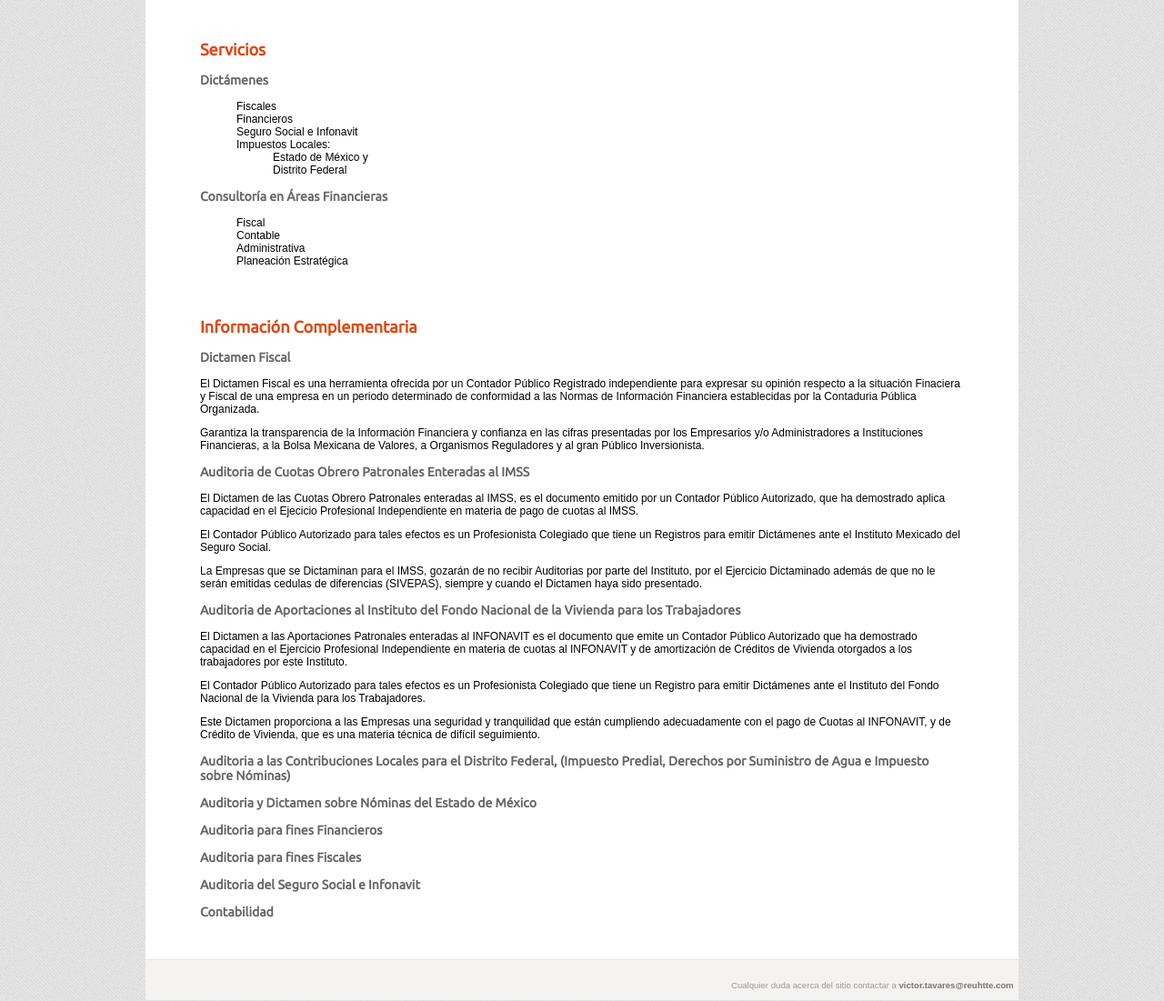
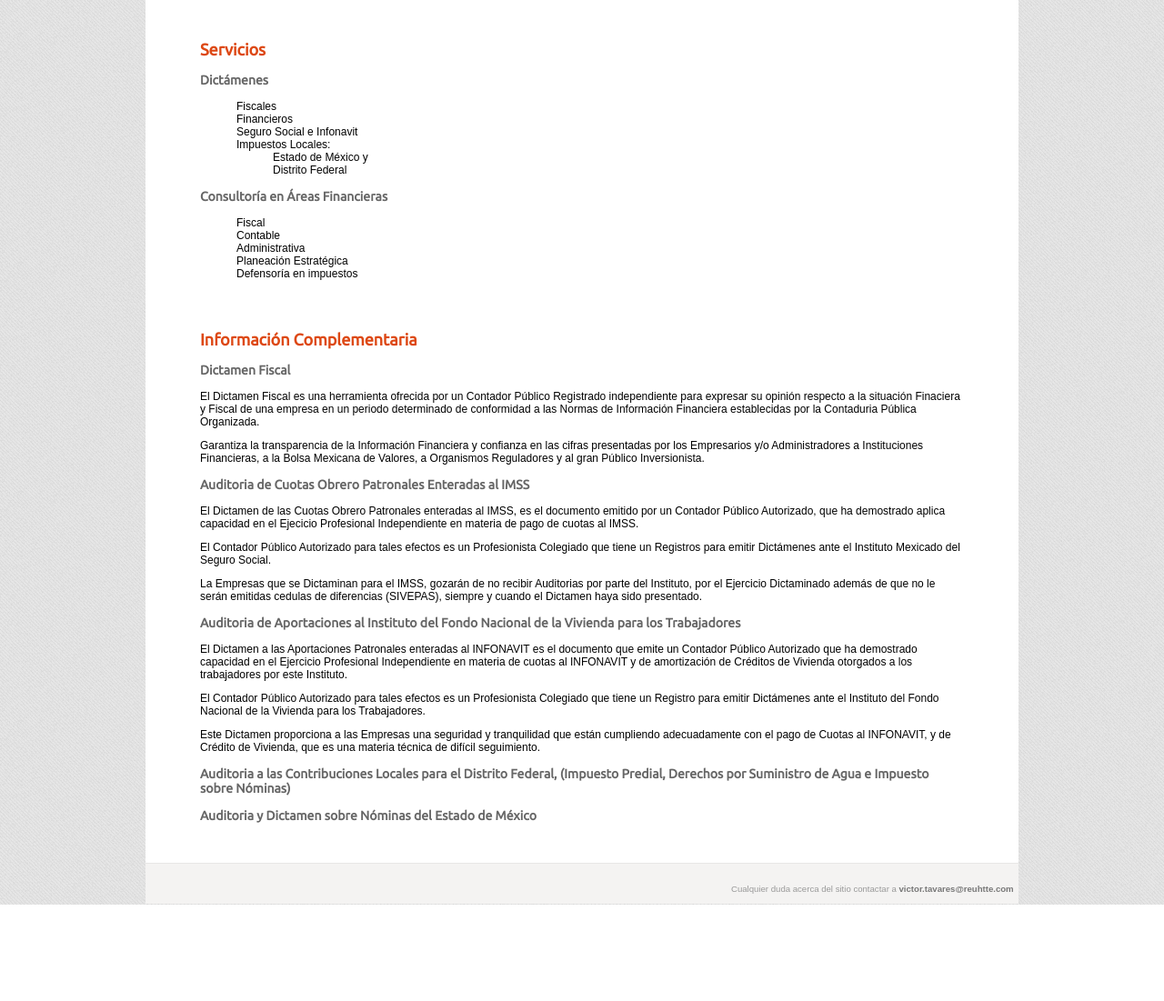
Before and after one commit to reuhtte/apce, a PHP site: page /servicios/ in a window 1280 px wide. Shown: the part 132-1233 px from the top of the page at 91% size. After the commit the page ends 1127 px from the top, so only its background shows below. Run offline with PHP 8.4, Linux system fonts and the light colour scheme.

Commit message:
- se quita texto en servicios

```diff
--- a/htdocs/servicios.php
+++ b/htdocs/servicios.php
@@ -81,6 +81,7 @@ require_once dirname(__FILE__).'/config.inc.php'
                                 <li>Contable</li>
                                 <li>Administrativa</li>
                                 <li>Planeación Estratégica</li>
+                                <li>Defensoría en impuestos</li>
                             </ul>
                         </p>
                         <br/><br/>
@@ -119,14 +120,6 @@ require_once dirname(__FILE__).'/config.inc.php'
 
                         <h3 style="color: #666;">Auditoria y Dictamen sobre N&oacute;minas del Estado de M&eacute;xico</h3>
 
-                        <h3 style="color: #666;">Auditoria para fines Financieros</h3>
-
-                        <h3 style="color: #666;">Auditoria para fines Fiscales</h3>
-
-                        <h3 style="color: #666;">Auditoria del Seguro Social e Infonavit</h3>
-
-                        <h3 style="color: #666;">Contabilidad</h3>
-
                     </div>
 
                 </div>
```
